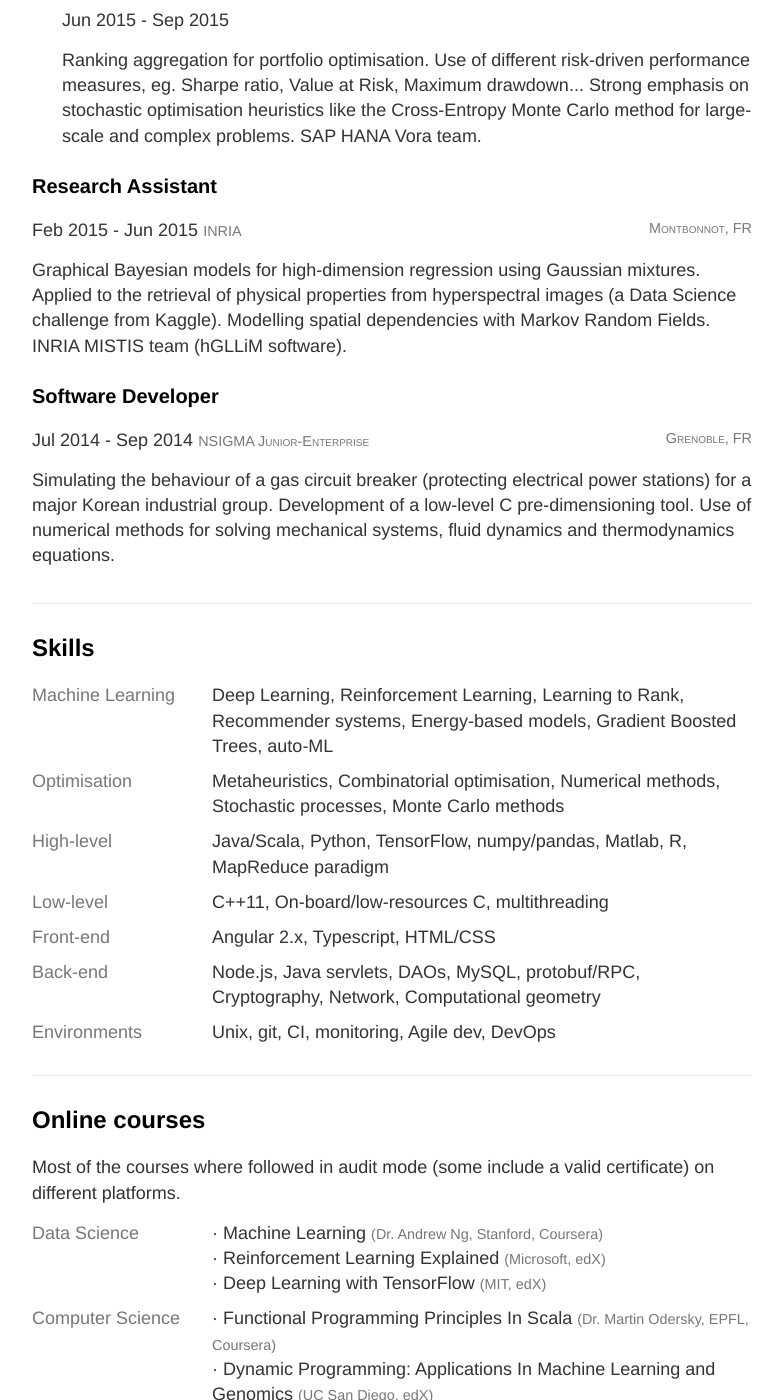
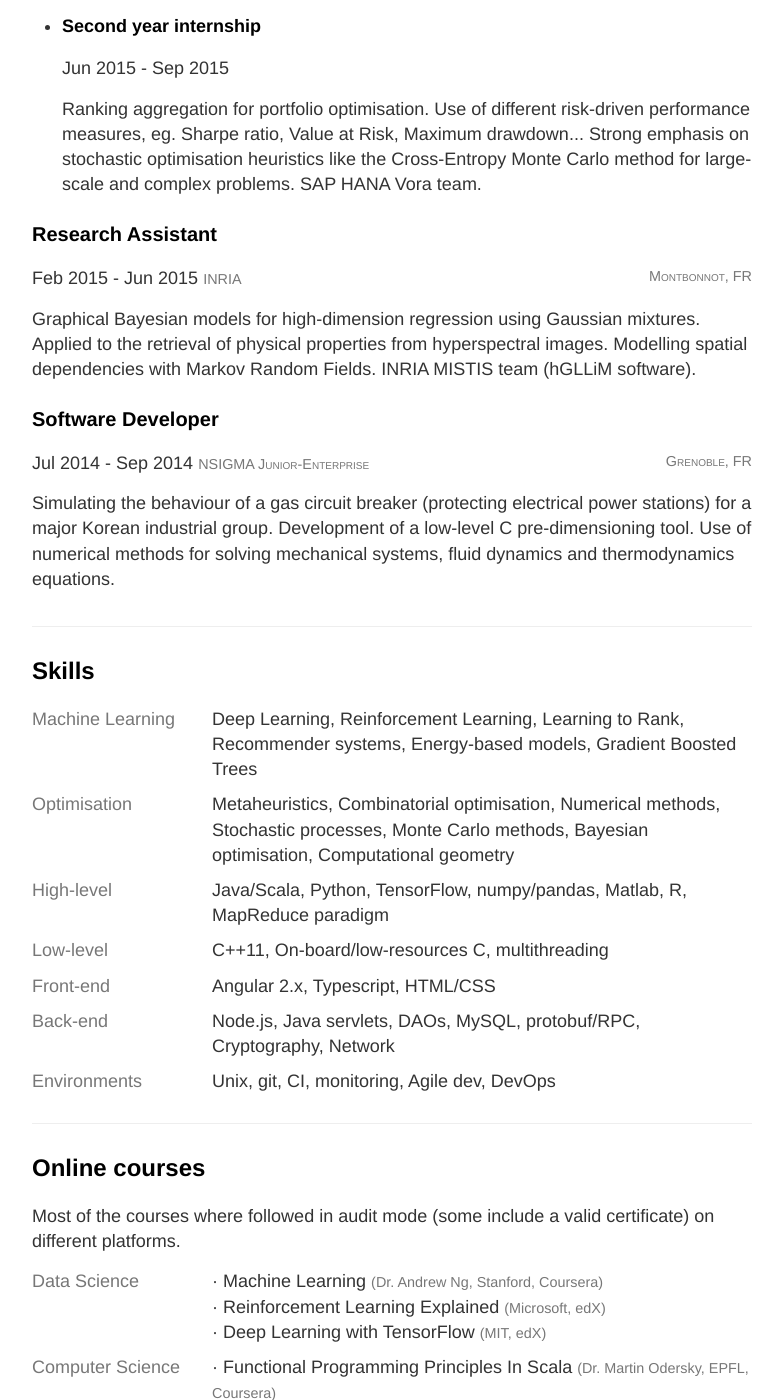
Before and after one commit to leonicoletti/leonicoletti.github.io, a Jekyll site: the page built from curriculum.html, in a window 1280 px wide and 1400 px high, scrolled down 1791 px. Shown: the whole window, without its empty margins (248-1031 px from the left). Built offline with Jekyll 4.4.1, drawn with Linux system fonts in a browser that asks for light colours; some of the changed text lies outside the part shown.

Commit message:
Minor fixes on the curriculum.

```diff
--- a/curriculum.html
+++ b/curriculum.html
@@ -40,11 +40,14 @@
     <ul>
       <li>
         <h4>Atos/Airbus R&D collaboration</h4>
-        <p>Surrogate complex numerical simulations with deep learning models on HPC platforms. Coupling between global CFD simulations and ML models learning physical dynamics. Bull BDS - Ai4Sim team.</p>
+        <p>Surrogate complex numerical simulations with deep learning models on HPC platforms. Coupling between computational fluid dynamics (CFD) simulations and ML models learning physical dynamics. Emerging field of Scientific Machine Learning. Bull BDS - Ai4Sim team.</p>
+      </li>
+      <li>
+        <h4>Member of the Atos Expert Community</h4>
       </li>
     </ul>
 
-    <h3>Engineer student</h3>
+    <h3>Machine Learning specialist</h3>
     <div class="entry-desc">
       <span class="entry-duration">Oct 2016 - Mar 2020</span>
       <span class="entry-location">Situ8ed, INRIA</span>
@@ -84,7 +87,7 @@
       <span class="entry-duration">Feb 2015 - Jun 2015</span>
       <span class="entry-location">INRIA</span>
       <span class="entry-geolocation">Montbonnot, FR</span></div>
-    <p>Graphical Bayesian models for high-dimension regression using Gaussian mixtures. Applied to the retrieval of physical properties from hyperspectral images (a Data Science challenge from Kaggle). Modelling spatial dependencies with Markov Random Fields. INRIA MISTIS team (hGLLiM software).</p>
+    <p>Graphical Bayesian models for high-dimension regression using Gaussian mixtures. Applied to the retrieval of physical properties from hyperspectral images. Modelling spatial dependencies with Markov Random Fields. INRIA MISTIS team (hGLLiM software).</p>
 
     <h3>Software Developer</h3>
     <div class="entry-desc">
@@ -98,11 +101,11 @@
 
     <div class="row">
       <div class="column-left">Machine Learning</div>
-      <div class="column-right">Deep Learning, Reinforcement Learning, Learning to Rank, Recommender systems, Energy-based models, Gradient Boosted Trees, auto-ML</div>
+      <div class="column-right">Deep Learning, Reinforcement Learning, Learning to Rank, Recommender systems, Energy-based models, Gradient Boosted Trees</div>
     </div>
     <div class="row">
         <div class="column-left">Optimisation</div>
-        <div class="column-right">Metaheuristics, Combinatorial optimisation, Numerical methods, Stochastic processes, Monte Carlo methods</div>
+        <div class="column-right">Metaheuristics, Combinatorial optimisation, Numerical methods, Stochastic processes, Monte Carlo methods, Bayesian optimisation, Computational geometry</div>
       </div>
     <div class="row">
       <div class="column-left">High-level</div>
@@ -118,7 +121,7 @@
     </div>
     <div class="row">
       <div class="column-left">Back-end</div>
-      <div class="column-right">Node.js, Java servlets, DAOs, MySQL, protobuf/RPC, Cryptography, Network, Computational geometry</div>
+      <div class="column-right">Node.js, Java servlets, DAOs, MySQL, protobuf/RPC, Cryptography, Network</div>
     </div>
     <div class="row">
       <div class="column-left">Environments</div>
```
Also changed, not shown: other parts of curriculum.html (+3 -3 lines).
